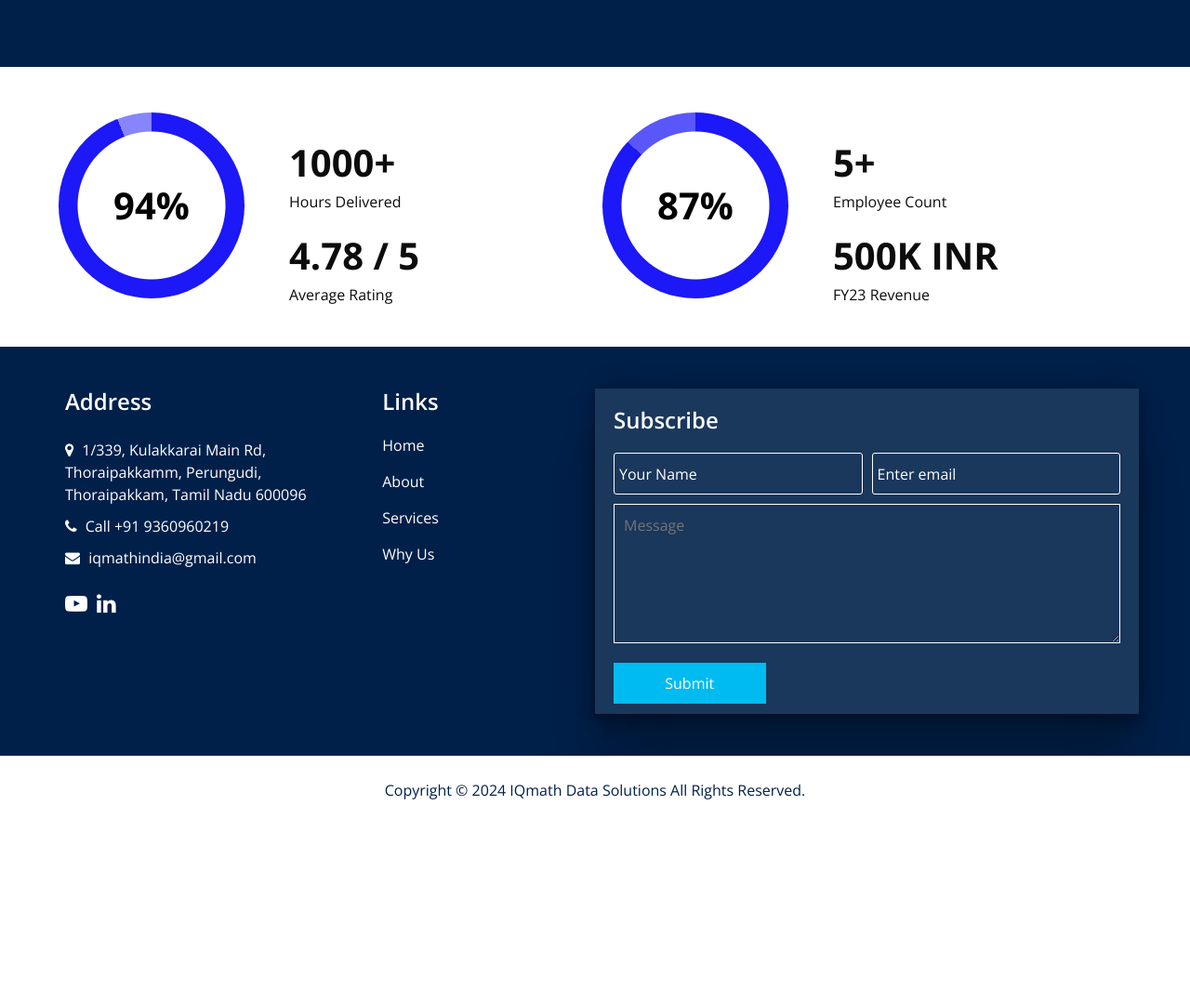
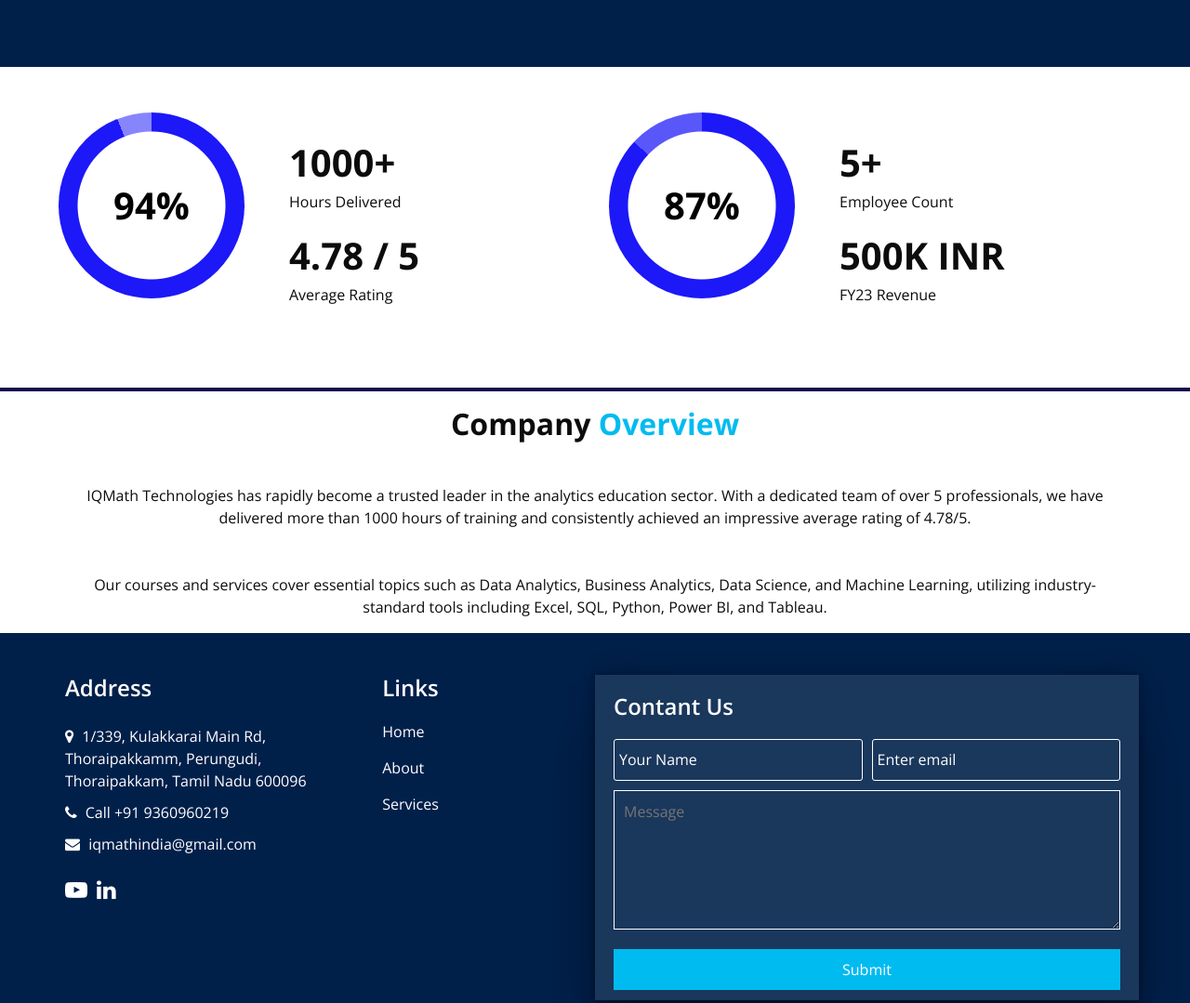
Before and after one commit to Kathiresan-M/IQMath, a plain HTML site: page about.html in a window 1280 px wide. Shown: the part 540-1619 px from the top of the page at 93% size. Before the commit the page ends 1427 px from the top, so only its background shows below. Drawn offline with nearby package versions, Linux system fonts and the light colour scheme; some packages are replaced by stand-ins of ours.

Commit message:
Add files via upload

```diff
--- a/about.html
+++ b/about.html
@@ -69,9 +69,6 @@
               <li class="nav-item">
                 <a class="nav-link" href="service.html">Services</a>
               </li>
-              <li class="nav-item">
-                <a class="nav-link" href="why.html">Why Us</a>
-              </li>
             </ul>
           </div>
         </nav>
@@ -120,10 +117,8 @@
   <!-- start process bar -->
 
   <section class="process_section p-5">
-    <div class="container m-0 p-0">
-      <div class="row m-0 p-0">
-        <div class="col-md-6 col-lg-12 d-flex g-10 justify-content-between p-0 m-0">
-          <div class="d-flex col-lg-6">
+      <div class="row m-0 p-0 col-md-6 col-lg-12 d-flex g-10 justify-content-between">
+          <div class="d-flex col-lg-6 col-md-12 ps-bar">
             <div class="progress-bar">
             </div>
             <div class="d-flex flex-column p-4 ml-4 p-details">
@@ -133,7 +128,7 @@
               <p>Average Rating</p>
             </div>
           </div>
-          <div class="d-flex col-lg-6">
+          <div class="d-flex col-lg-6 col-md-12 ps-bar">
             <div class="progress-bar1">
             </div>
             <div class="d-flex flex-column p-4 ml-4 p-details">
@@ -143,12 +138,41 @@
               <p>FY23 Revenue</p>
             </div>
           </div>
+      </div>
+  </section>
+
+   <!-- end process bar -->
+
+   <!-- company overview -->
+
+   <section class="why_section p-3">
+    <div class="container">
+      <div class="heading_container heading_center">
+        <h2>
+          Company <span>Overview</span>
+        </h2>
+      </div>
+      <div class="why_container">
+        <div class="box">
+          <div class="detail-box">
+            <p>
+              IQMath Technologies has rapidly become a trusted leader in the analytics education sector.
+               With a dedicated team of over 5 professionals,
+               we have delivered more than 1000 hours of training and consistently achieved an impressive average rating of 4.78/5.
+            </p>
+            <br>
+            <br>
+            <p>
+              Our courses and services cover essential topics such as Data Analytics, Business Analytics, Data Science,
+               and Machine Learning, utilizing industry-standard tools including Excel, SQL, Python, Power BI, and Tableau.
+            </p>
+          </div>
         </div>
       </div>
     </div>
   </section>
 
-   <!-- end process bar -->
+   <!-- end company overview -->
 
   <!-- info section -->
 
@@ -221,15 +245,12 @@
               <a class="" href="service.html">
                 Services
               </a>
-              <a class="" href="why.html">
-                Why Us
-              </a>
             </div>
           </div>
         </div>
         <div class="col-md-6 col-lg-6 info_col contact-us">
           <h4>
-            Subscribe
+            Contant Us
           </h4>
           <form action="#">
             <div class="inp1">
--- a/css/style.css
+++ b/css/style.css
@@ -895,7 +895,7 @@ a:focus {
 }
 
 .info_section form button {
-  width: 30%;
+  width: 100%;
   text-align: center;
   display: inline-block;
   padding: 10px 55px;
@@ -972,7 +972,8 @@ a:focus {
   border-bottom: 1px solid white;
 }
 .process_section{
-  height: 300px;
+  height: fit-content;
+  border-bottom: 4px solid #0f054c;
 }
 
 .progress-bar {
@@ -1016,3 +1017,15 @@ a:focus {
   font-weight: bold;
   font-size: 40px;
 }
+
+@media only screen and (max-width:768px) {
+  .process_section{
+    padding: 0 !important;
+  }
+  .ps-bar{
+    padding: 0 !important;
+    margin-left: 5px;
+    margin-top: 5px;
+  }
+
+}
```
Also changed, not shown: index.html (+3 -17 lines), s1.html (+1 -15 lines), s2.html (+1 -15 lines), s3.html (+1 -15 lines), s4.html (+1 -15 lines), service.html (+1 -15 lines).
